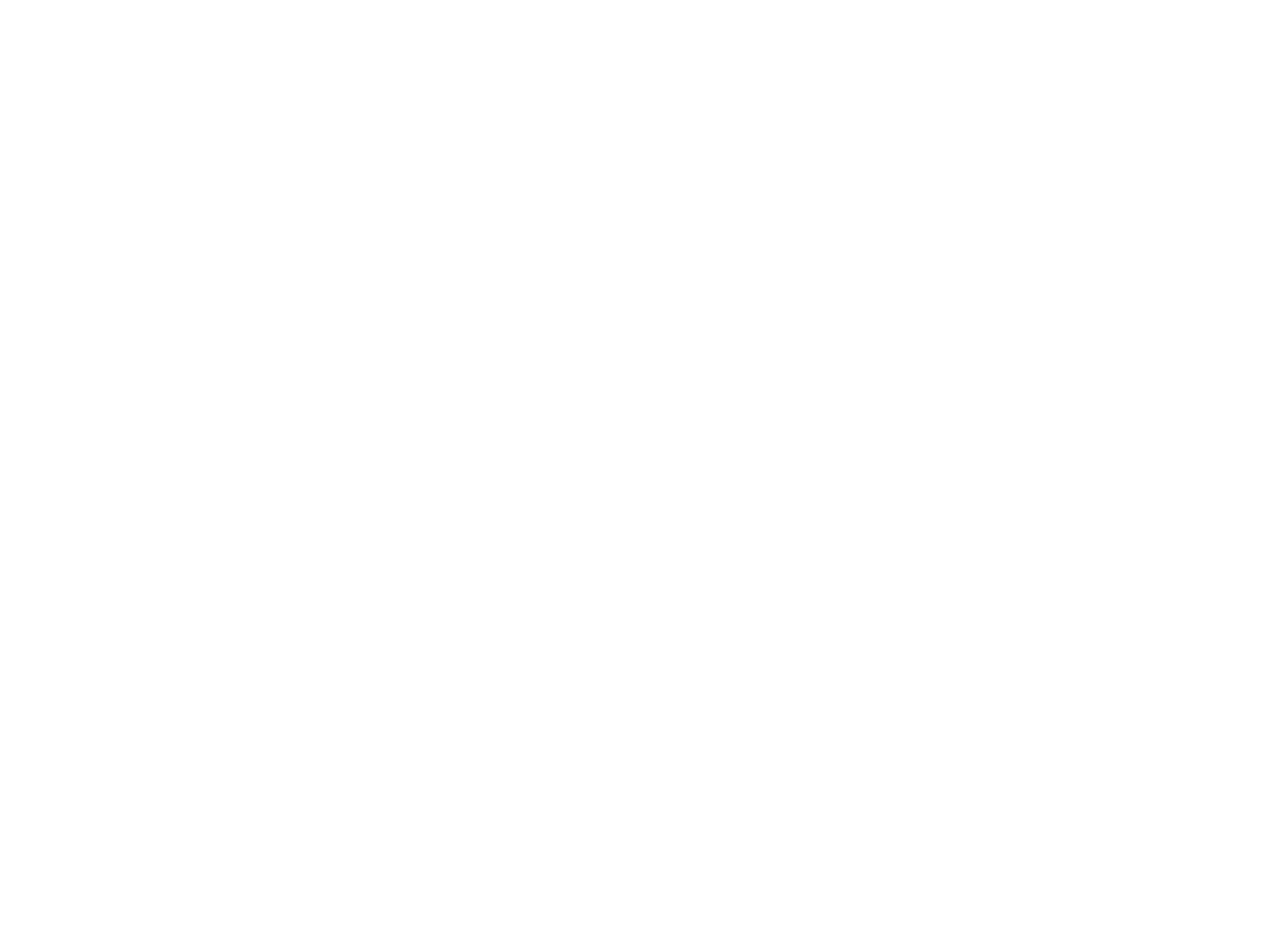
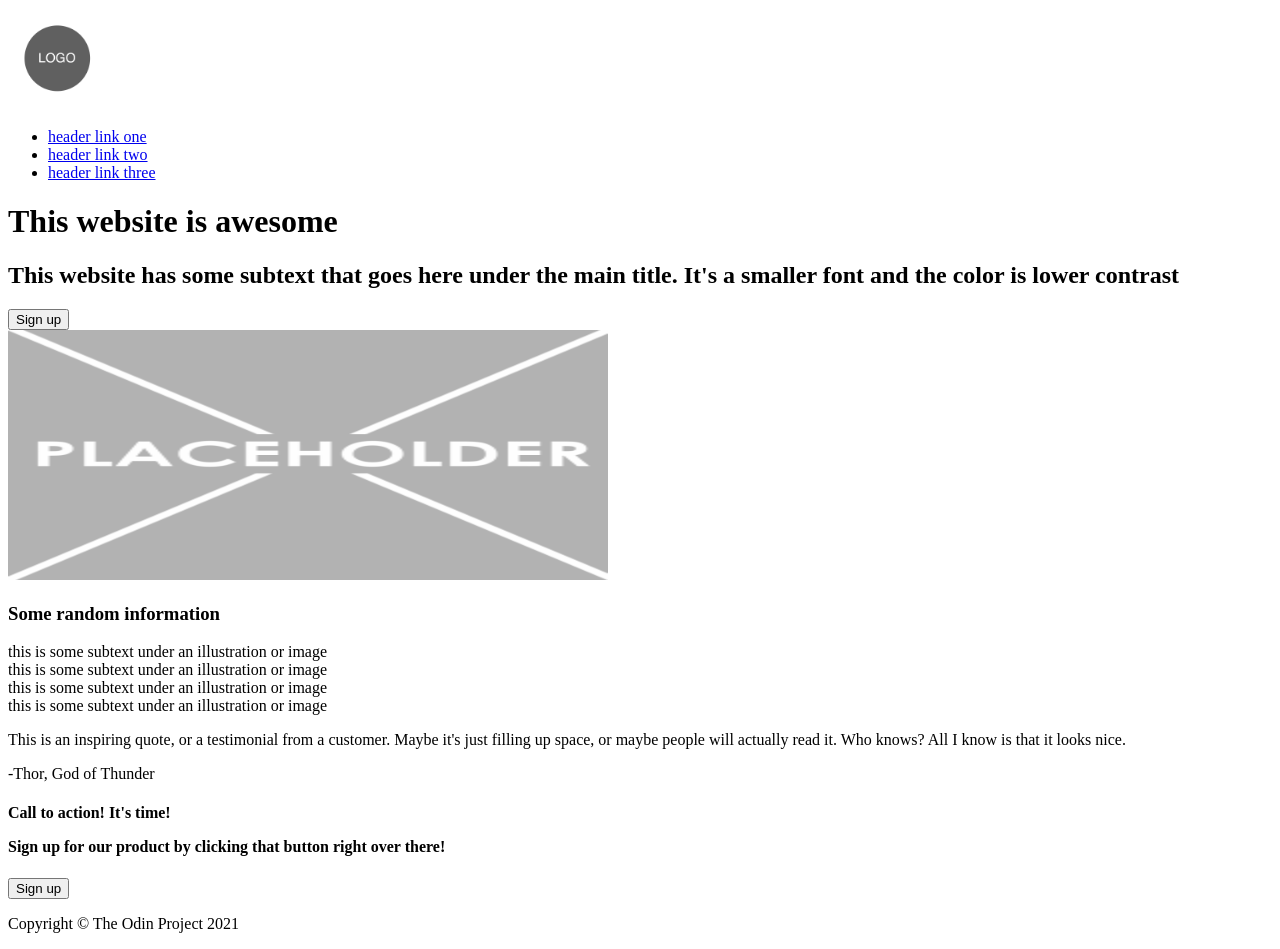
Before and after one commit to kermola/odin-landingpage, a plain HTML site: page index.html in a window 1280 px wide. Before the commit the page ends 800 px from the top, so only its background shows below. Drawn offline with Linux system fonts and the light colour scheme.

Commit message:
Write html to include all basic elements

```diff
--- a/index.html
+++ b/index.html
@@ -8,6 +8,64 @@
     <title>Landing Page</title>
 </head>
 <body>
+    <div class="header">
+        <div class="headerlogo"><img src="/images/logo-placeholder-image.png" width="100" height="100"></div>
+        <div class="headerlinks">
+            <ul>
+                <li><a href="#">header link one</a></li>
+                <li><a href="#">header link two</a></li>
+                <li><a href="#">header link three</a></li>
+            </ul>
+        </div>
+    </div>
+    <div class="banner">
+        <div class="container">
+            <h1>This website is awesome</h1>
+            <h2>This website has some subtext that goes here under the main title.  It's a smaller font and the color is lower contrast</h2>
+            <button type="button">Sign up</button>
+        </div>
+        <div>
+            <img src="/images/placeholder-image.png" width="600" height="250">
+        </div>
+    </div>
+    <div class="information">
+        <h3>Some random information</h3>
+        <div class="info-container">
+            <div class="infobox">
+                <div class="emptybox"></div>
+                <div class="text">this is some subtext under an illustration or image</div>
+            </div>
+            <div class="infobox">
+                <div class="emptybox"></div>
+                <div class="text">this is some subtext under an illustration or image</div>
+            </div>
+            <div class="infobox">
+                <div class="emptybox"></div>
+                <div class="text">this is some subtext under an illustration or image</div>
+            </div>
+            <div class="infobox">
+                <div class="emptybox"></div>
+                <div class="text">this is some subtext under an illustration or image</div>
+            </div>
+        </div>
+    </div>
+    <div class="quote">
+        <p>This is an inspiring quote, or a testimonial from a customer.  Maybe it's just filling up space, or maybe people will actually read it.  Who knows?  All I know is that it looks nice.</p>
+        <p>-Thor, God of Thunder</p>
+    </div>
+    <div class="lowerbanner">
+        <div class="lowercontainer">
+            <div class="lowercontainer-text">
+                <h4>Call to action!  It's time!
+                    <p class="lowercontainer-subtext">Sign up for our product by clicking that button right over there!</p>
+                </h4>
+                <button type="button">Sign up</button>
+            </div>
+        </div>
+    </div>
+    <div class="footer">
+        <p>Copyright &copy; The Odin Project 2021</p>
+    </div>
 
 </body>
 </html>
```
Also changed, not shown: images/logo-placeholder-image.png (added), images/placeholder-image.png (added), styles.css (line endings or trailing spaces), 1 other file.
